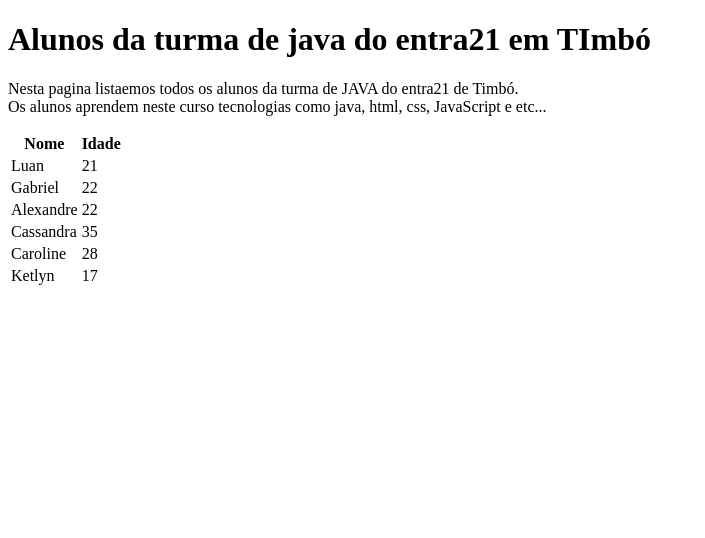
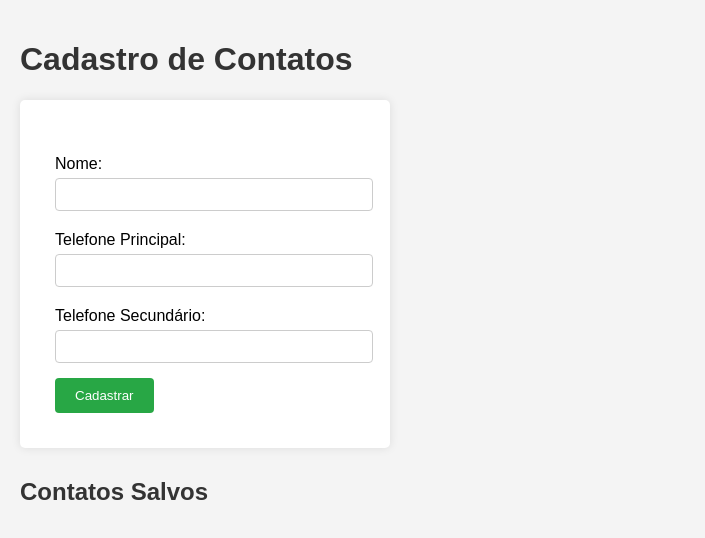
Before and after one commit to luanbrazzz/entra21-aula-html, a plain HTML site: page index.html in a window 1280 px wide. Shown: the whole page, without its empty margins (0-705 px from the left). Drawn offline with Linux system fonts and the light colour scheme.

Commit message:
Adicionando somente os arquivos necessários

```diff
--- a/index.html
+++ b/index.html
@@ -1,46 +1,29 @@
 <!DOCTYPE html>
-<html lang="pt-br">
+<html lang="pt-BR">
 <head>
-    <meta charset="UTF-8">
-    <meta name="viewport" content="width=device-width, initial-scale=1.0">
-    <title>Entra21 - JAVA</title>
+  <meta charset="UTF-8">
+  <title>Lista Telefônica</title>
+  <link rel="stylesheet" href="style.css">
 </head>
 <body>
-    <h1>Alunos da turma de java do entra21 em TImbó</h1>
-    <p>
-        Nesta pagina listaemos todos os alunos da turma de JAVA
-        do entra21 de Timbó. <br/>Os alunos aprendem neste curso
-        tecnologias como java, html, css, JavaScript e etc...
-    </p>
-    <table>
-        <tr>
-            <th>Nome</th>
-            <th>Idade</th>
-        </tr>
-        <tr>
-            <td>Luan</td>
-            <td>21</td>
-        </tr>
-        <tr>
-            <td>Gabriel</td>
-            <td>22</td>
-        </tr>
-        <tr>
-            <td>Alexandre</td>
-            <td>22</td>
-        </tr>
-        <tr>
-            <td>Cassandra</td>
-            <td>35</td>
-        </tr>
-        <tr>
-            <td>Caroline</td>
-            <td>28</td>
-        </tr>
-        <tr>
-            <td>Ketlyn</td>
-            <td>17</td>
-        </tr>
-    </table>
+  <h1>Cadastro de Contatos</h1>
+
+  <form id="form-contato">
+    <label for="nome">Nome:</label>
+    <input type="text" id="nome" required>
+
+    <label for="telefone1">Telefone Principal:</label>
+    <input type="tel" id="telefone1" required>
+
+    <label for="telefone2">Telefone Secundário:</label>
+    <input type="tel" id="telefone2">
+
+    <button type="submit">Cadastrar</button>
+  </form>
+
+  <h2>Contatos Salvos</h2>
+  <ul id="lista-contatos"></ul>
+
+  <script src="script.js"></script>
 </body>
 </html>
--- /dev/null
+++ b/script.js
@@ -0,0 +1,55 @@
+// Pegando elementos do HTML
+const form = document.getElementById('form-contato');
+const lista = document.getElementById('lista-contatos');
+
+// Carregar contatos salvos ao abrir a página
+document.addEventListener('DOMContentLoaded', carregarContatos);
+
+// Quando o formulário for enviado
+form.addEventListener('submit', function (e) {
+  e.preventDefault(); // Impede o recarregamento da página
+
+  // Pegando os valores digitados
+  const nome = document.getElementById('nome').value;
+  const telefone1 = document.getElementById('telefone1').value;
+  const telefone2 = document.getElementById('telefone2').value;
+
+  // Criando objeto do contato
+  const contato = {
+    nome,
+    telefone1,
+    telefone2
+  };
+
+  // Pegando contatos do localStorage ou criando uma lista vazia
+  const contatos = JSON.parse(localStorage.getItem('contatos')) || [];
+
+  // Adicionando o novo contato
+  contatos.push(contato);
+
+  // Salvando novamente no localStorage
+  localStorage.setItem('contatos', JSON.stringify(contatos));
+
+  // Atualiza a lista na tela
+  mostrarContatoNaTela(contato);
+
+  // Limpa o formulário
+  form.reset();
+});
+
+// Função para exibir um contato na tela
+function mostrarContatoNaTela(contato) {
+  const li = document.createElement('li');
+  li.innerHTML = `<strong>${contato.nome}</strong><br>
+                  Tel. Principal: ${contato.telefone1}<br>
+                  Tel. Secundário: ${contato.telefone2 || '---'}`;
+  lista.appendChild(li);
+}
+
+// Carregar todos os contatos do localStorage na tela
+function carregarContatos() {
+  const contatos = JSON.parse(localStorage.getItem('contatos')) || [];
+  contatos.forEach(contato => {
+    mostrarContatoNaTela(contato);
+  });
+}
--- /dev/null
+++ b/style.css
@@ -0,0 +1,60 @@
+body {
+  font-family: Arial, sans-serif;
+  background-color: #f4f4f4;
+  margin: 0;
+  padding: 20px;
+}
+
+h1, h2 {
+  color: #333;
+}
+
+form {
+  background-color: #fff;
+  padding: 35px;
+  border-radius: 5px;
+  max-width: 300px;
+  box-shadow: 0 0 10px rgba(0,0,0,0.1);
+  margin-bottom: 30px;
+}
+
+label {
+  display: block;
+  margin-top: 20px;
+}
+
+input[type="text"],
+input[type="tel"] {
+  width: 100%;
+  padding: 8px;
+  margin-top: 5px;
+  border: 1px solid #ccc;
+  border-radius: 4px;
+}
+
+button {
+  margin-top: 15px;
+  padding: 10px 20px;
+  background-color: #28a745;
+  color: white;
+  border: none;
+  border-radius: 4px;
+  cursor: pointer;
+}
+
+button:hover {
+  background-color: #218838;
+}
+
+ul#lista-contatos {
+  list-style-type: none;
+  padding: 0;
+}
+
+ul#lista-contatos li {
+  background-color: #fff;
+  margin-bottom: 10px;
+  padding: 15px;
+  border-radius: 5px;
+  box-shadow: 0 0 5px rgba(0,0,0,0.1);
+}
```
